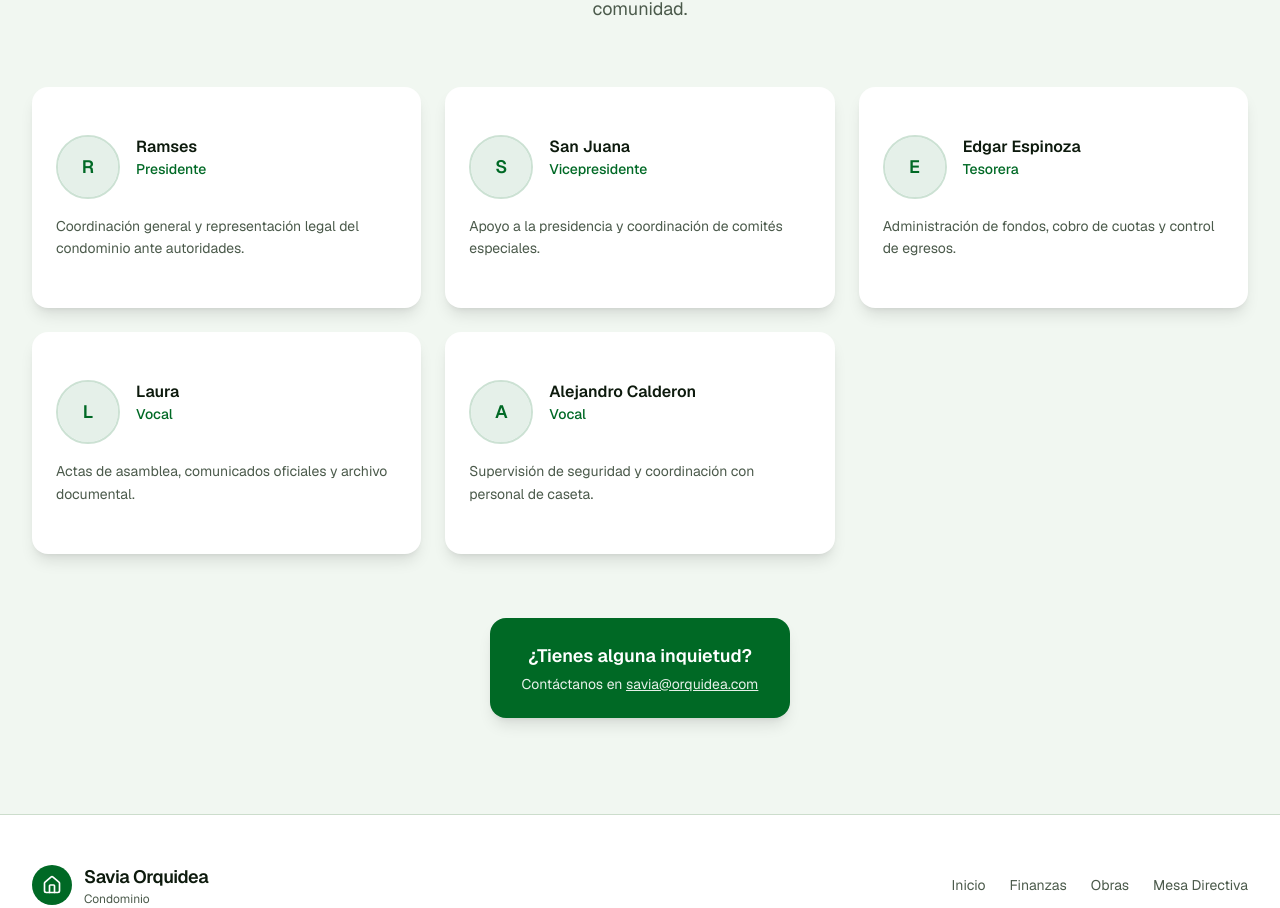
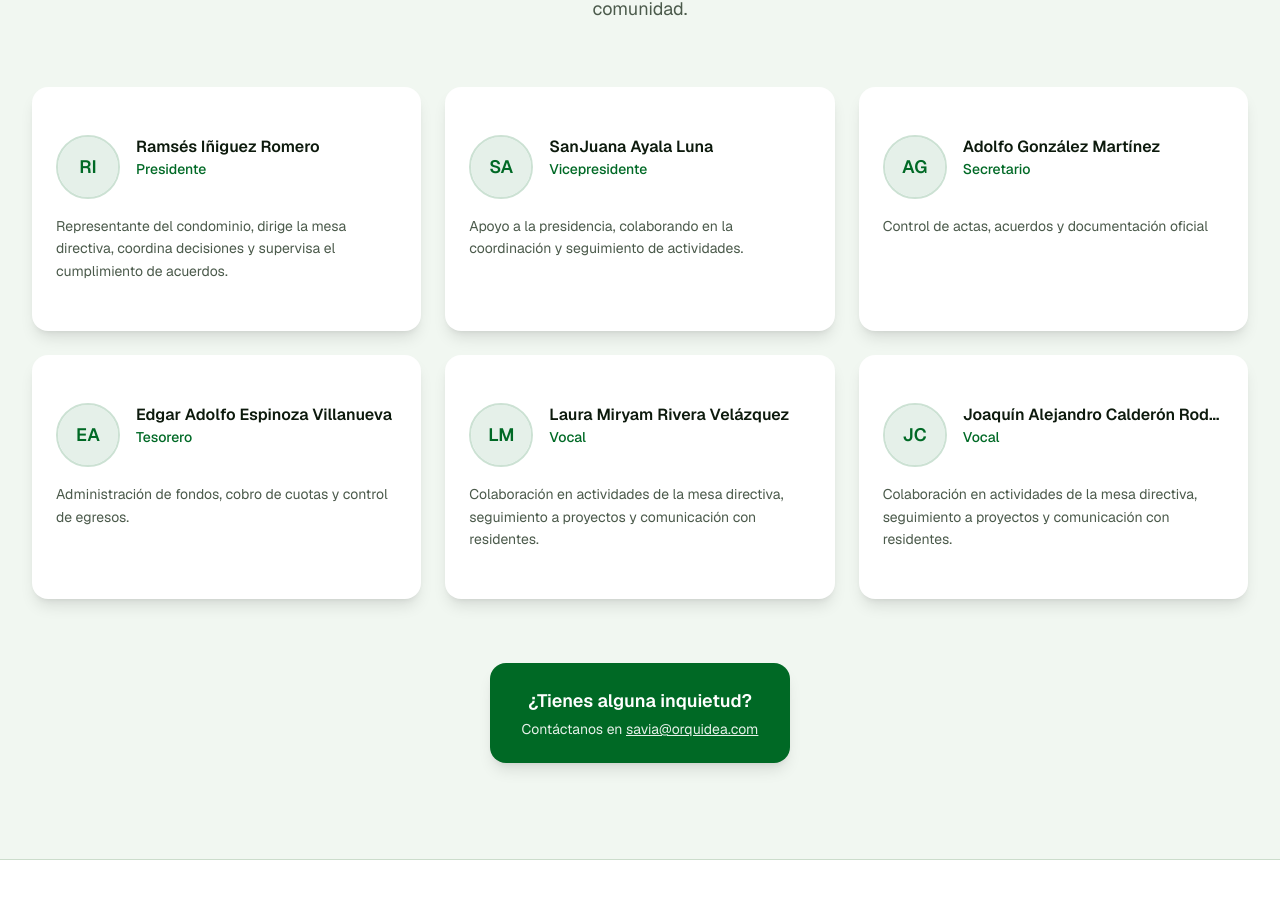
Before and after one commit to KinjoaCal/Portal-Savia-Orquidea, a Next.js app: page / in a window 1280 px wide. Shown: the part 3633-4541 px from the top of the page. Built offline with nearby package versions, Linux system fonts and the light colour scheme.

Commit message:
cambio integranres mesa directiva

```diff
--- a/components/board-section.tsx
+++ b/components/board-section.tsx
@@ -3,34 +3,40 @@ import { Avatar, AvatarFallback } from "@/components/ui/avatar"
 
 const boardMembers = [
   {
-    name: "Ramses",
+    name: "Ramsés Iñiguez Romero",
     role: "Presidente",
-    initials: "R",
-    description: "Coordinación general y representación legal del condominio ante autoridades.",
+    initials: "RI",
+    description: "Representante del condominio, dirige la mesa directiva, coordina decisiones y supervisa el cumplimiento de acuerdos.",
   },
   {
-    name: "San Juana",
+    name: "SanJuana Ayala Luna",
     role: "Vicepresidente",
-    initials: "S",
-    description: "Apoyo a la presidencia y coordinación de comités especiales.",
+    initials: "SA",
+    description: "Apoyo a la presidencia, colaborando en la coordinación y seguimiento de actividades.",
   },
   {
-    name: "Edgar Espinoza",
-    role: "Tesorera",
-    initials: "E",
+    name: "Adolfo González Martínez",
+    role: "Secretario",
+    initials: "AG",
+    description: "Control de actas, acuerdos y documentación oficial",
+  },
+  {
+    name: "Edgar Adolfo Espinoza Villanueva",
+    role: "Tesorero",
+    initials: "EA",
     description: "Administración de fondos, cobro de cuotas y control de egresos.",
   },
   {
-    name: "Laura",
+    name: "Laura Miryam Rivera Velázquez",
     role: "Vocal",
-    initials: "L",
-    description: "Actas de asamblea, comunicados oficiales y archivo documental.",
+    initials: "LM",
+    description: "Colaboración en actividades de la mesa directiva, seguimiento a proyectos y comunicación con residentes.",
   },
   {
-    name: "Alejandro Calderon",
+    name: "Joaquín Alejandro Calderón Rodríguez",
     role: "Vocal",
-    initials: "A",
-    description: "Supervisión de seguridad y coordinación con personal de caseta.",
+    initials: "JC",
+    description: "Colaboración en actividades de la mesa directiva, seguimiento a proyectos y comunicación con residentes.",
   }
 ]
 
```
